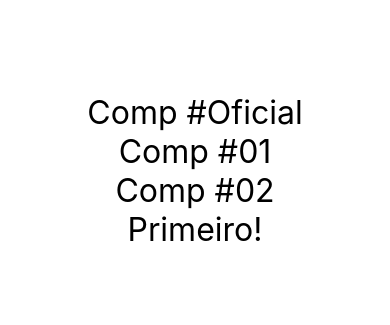
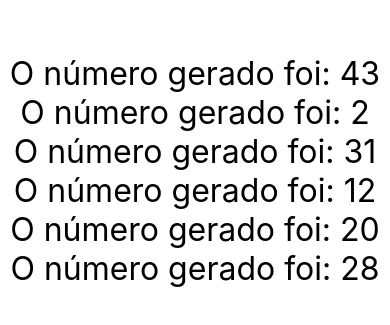
Before and after one commit to vmarinho22/Fundamentos-React-Native, a React Native app: screen / in a window 390 px wide. Shown: the part 251-576 px from the top of the page. Built offline with nearby package versions, Linux system fonts and the light colour scheme.

Commit message:
Gerando num aléatorios

```diff
--- a/src/App.js
+++ b/src/App.js
@@ -3,15 +3,24 @@ import { SafeAreaView,StyleSheet } from 'react-native'
 
 import Comp,{ Comp1, Comp2} from './components/Multi'
 import Primeiro from './components/Primeiro'
+import MinMax from './components/MinMax'
+import Aleatorio from './components/NumAleatorio'
 
 
 
 export default () => (
     <SafeAreaView style={style.App}>
-        <Comp/>
+        <Aleatorio min={1} max={60}/>
+        <Aleatorio min={1} max={60}/>
+        <Aleatorio min={1} max={60}/>
+        <Aleatorio min={1} max={60}/>
+        <Aleatorio min={1} max={60}/>
+        <Aleatorio min={1} max={60}/>
+        {/* <MinMax min="3" max={20}/> */}
+        {/* <Comp/>
         <Comp1/>
         <Comp2/>
-        <Primeiro/>
+        <Primeiro/> */}
     </SafeAreaView>
 )
 
@@ -20,6 +29,7 @@ const style = StyleSheet.create({
         backgroundColor: '#fff',
         flexGrow: 1,
         justifyContent: "center",
-        alignItems: "center"
+        alignItems: "center",
+        padding: 20,
     }
 })
--- /dev/null
+++ b/src/components/MinMax.js
@@ -0,0 +1,10 @@
+import React from 'react'
+import {Text} from 'react-native'
+import Estilo from './estilo'
+
+export default (props) =>{
+    // console.warn(props)
+    return (
+        <Text style={Estilo.txtG}>O valor {props.max} é maior que o valor {props.min}</Text>
+    )
+}
--- a/src/components/Multi.js
+++ b/src/components/Multi.js
@@ -3,13 +3,13 @@ import { Text } from 'react-native'
 import Estilo from './estilo'
 
 export default function() {
-    return <Text style={Estilo.fontG}>Comp #Oficial</Text>
+    return <Text style={Estilo.txtG}>Comp #Oficial</Text>
 }
 
 export function Comp1() {
-    return <Text style={Estilo.fontG}>Comp #01</Text>
+    return <Text style={Estilo.txtG}>Comp #01</Text>
 }
 
 export function Comp2() {
-    return <Text style={Estilo.fontG}>Comp #02</Text>
+    return <Text style={Estilo.txtG}>Comp #02</Text>
 }
--- /dev/null
+++ b/src/components/NumAleatorio.js
@@ -0,0 +1,12 @@
+import React from 'react'
+import {Text} from 'react-native'
+import Estilo from './estilo'
+
+export default (props) =>{
+    var numAleatorio = Math.random() *(props.max - props.min) + props.min
+    numAleatorio = Math.floor(numAleatorio)
+
+    return (
+        <Text style={Estilo.txtG}>O número gerado foi: {numAleatorio}</Text>
+    )
+}
--- a/src/components/Primeiro.js
+++ b/src/components/Primeiro.js
@@ -4,9 +4,9 @@ import Estilo from './estilo'
 
 
 export default() => {
-    console.warn('Opa!')
+    // console.warn('Opa!')
     return(
-        <Text style={Estilo.fontG}>Primeiro!</Text>
+        <Text style={Estilo.txtG}>Primeiro!</Text>
     )
 
 }
--- a/src/components/estilo.js
+++ b/src/components/estilo.js
@@ -1,7 +1,8 @@
 import { StyleSheet } from 'react-native'
 
 export default StyleSheet.create({
-    fontG:{
-        fontSize: 32
+    txtG:{
+        fontSize: 32,
+        textAlign: "center"
     }
 })
```
